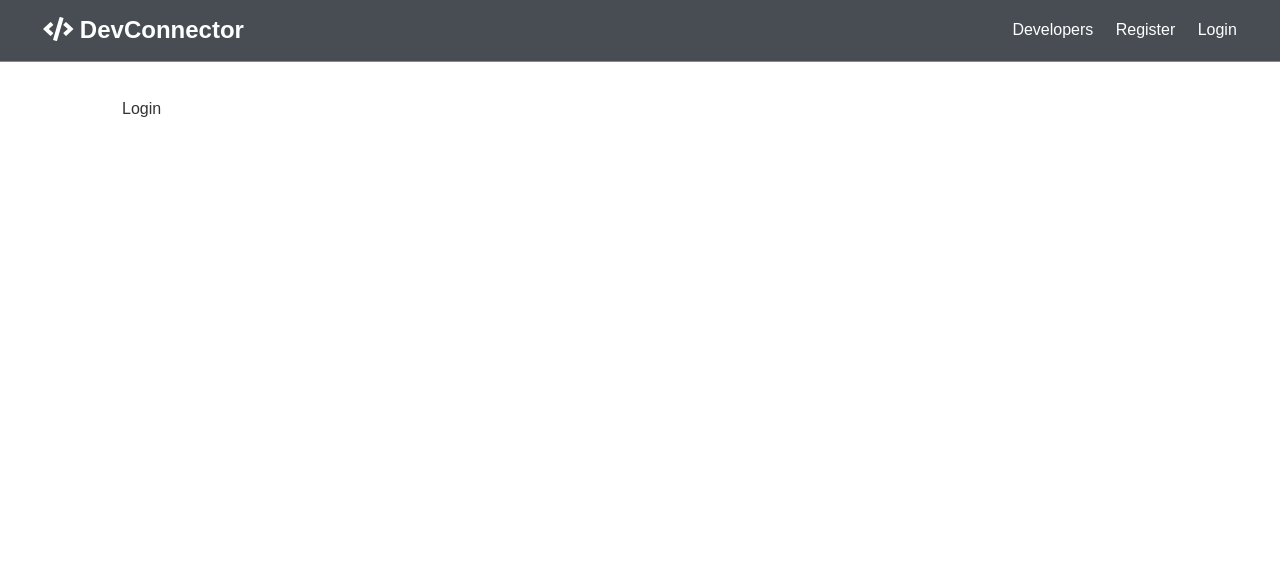
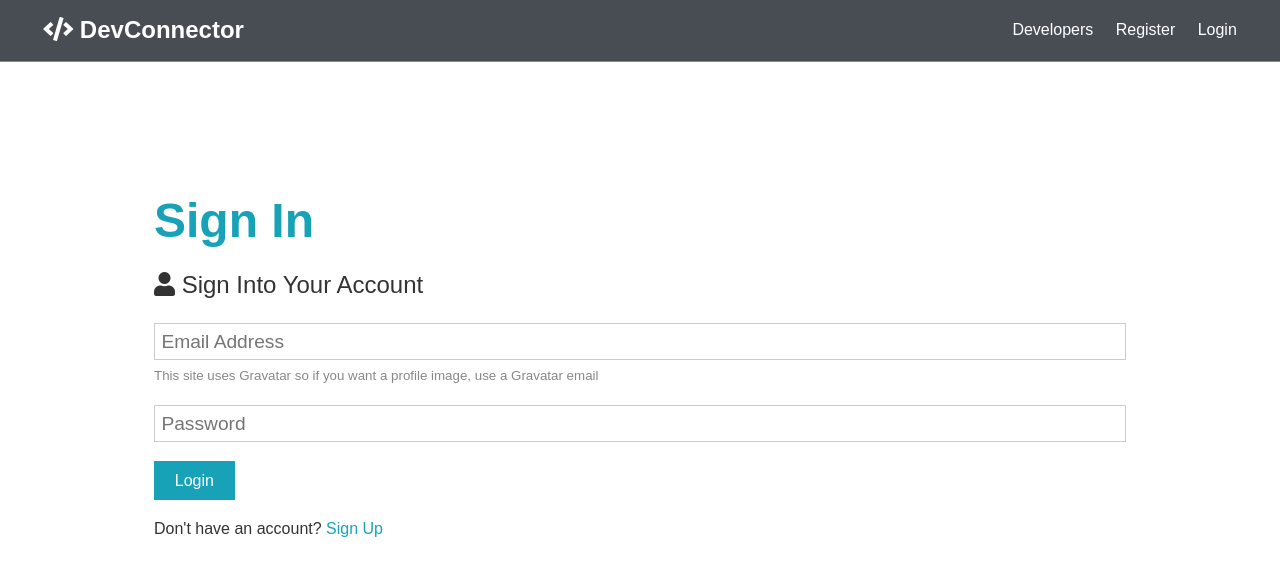
Before and after one commit to therahulmehta/devconnector, a React (Create React App) app in the folder client/: page /login in a window 1280 px wide. Shown: the top 576 px of the page. Built offline with nearby package versions, Linux system fonts and the light colour scheme.

Commit message:
frontend sign up / sign in routed

```diff
--- a/client/src/components/auth/Login.js
+++ b/client/src/components/auth/Login.js
@@ -1,7 +1,61 @@
-import React from "react";
+import React, { Fragment, useState } from "react";
+import { Link } from "react-router-dom";
 
 const Login = () => {
-  return <div>Login</div>;
+  const [formData, setFormData] = useState({
+    email: "",
+    password: "",
+  });
+
+  const onChange = (e) =>
+    setFormData({ ...formData, [e.target.name]: e.target.value });
+
+  const { email, password } = formData;
+
+  const onSubmit = async (e) => {
+    e.preventDefault();
+    console.log("success");
+  };
+
+  return (
+    <Fragment>
+      <section className="container">
+        <h1 className="large text-primary">Sign In</h1>
+        <p className="lead">
+          <i className="fas fa-user"></i> Sign Into Your Account
+        </p>
+        <form className="form" onSubmit={(e) => onSubmit(e)}>
+          <div className="form-group">
+            <input
+              type="email"
+              placeholder="Email Address"
+              name="email"
+              value={email}
+              onChange={(e) => onChange(e)}
+            />
+            <small className="form-text">
+              This site uses Gravatar so if you want a profile image, use a
+              Gravatar email
+            </small>
+          </div>
+          <div className="form-group">
+            <input
+              type="password"
+              placeholder="Password"
+              name="password"
+              value={password}
+              onChange={(e) => onChange(e)}
+              minLength="6"
+            />
+          </div>
+          <input type="submit" className="btn btn-primary" value="Login" />
+        </form>
+        <p className="my-1">
+          Don't have an account? <Link to="/register">Sign Up</Link>
+        </p>
+      </section>
+    </Fragment>
+  );
 };
 
 export default Login;
--- a/client/src/components/auth/Register.js
+++ b/client/src/components/auth/Register.js
@@ -1,4 +1,5 @@
 import React, { Fragment, useState } from "react";
+import { Link } from "react-router-dom";
 
 const Register = () => {
   const [formData, setFormData] = useState({
@@ -12,12 +13,14 @@
     setFormData({ ...formData, [e.target.name]: e.target.value });
 
   const { name, email, password, password2 } = formData;
-  const onSubmit = (e) => {
+
+  const onSubmit = async (e) => {
     e.preventDefault();
     if (password !== password2) {
       console.log("passwords dont match");
     } else {
-      console.log(formData);
+      //make request
+      console.log("success");
     }
   };
 
@@ -75,7 +78,7 @@
           <input type="submit" className="btn btn-primary" value="Register" />
         </form>
         <p className="my-1">
-          Already have an account? <a href="login.html">Sign In</a>
+          Already have an account? <Link to="/login">Sign In</Link>
         </p>
       </section>
     </Fragment>
```
